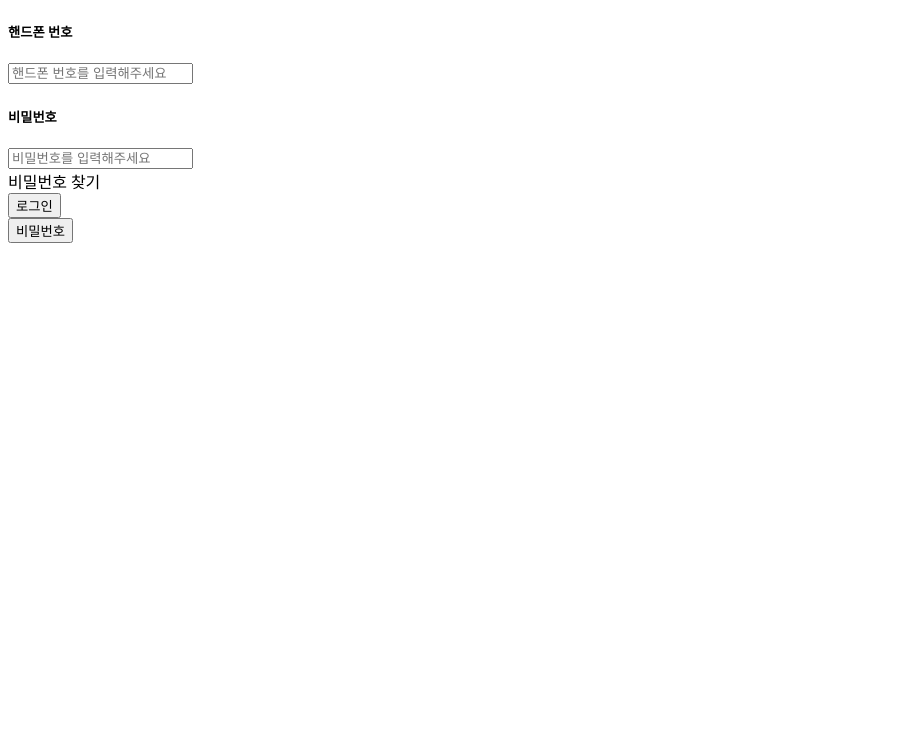
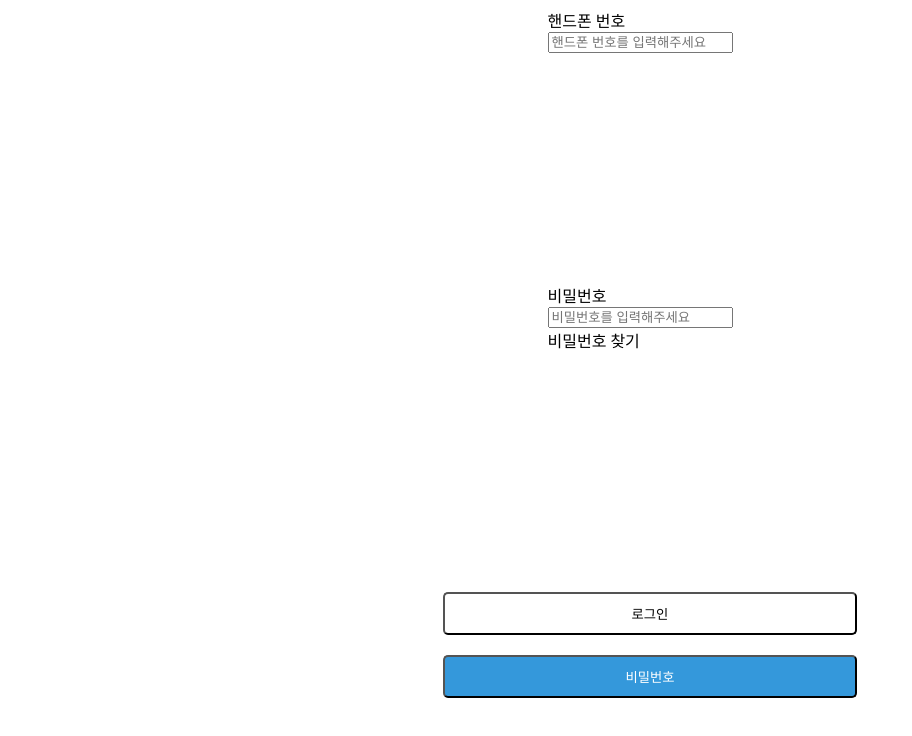
Before and after one commit to doosanpark/my_home, a Next.js app: page /login in a window 1280 px wide. Shown: the top 736 px of the page, without its empty margins (0-912 px from the left). Built offline with nearby package versions, Linux system fonts and the light colour scheme.

Commit message:
로그인 화면 진행중

```diff
--- a/pages/login.js
+++ b/pages/login.js
@@ -3,21 +3,22 @@ import React from 'react';
 function Login(){
 
     return (
+        <div className="container">
+            <div className="baseFormat">
                 <div>
-            <div>
-                <h5>핸드폰 번호</h5>
+                    <div>핸드폰 번호</div>
                     <input placeholder={"핸드폰 번호를 입력해주세요"}></input>
                 </div>
                 <div>
-                <h5>비밀번호</h5>
+                    <div>비밀번호</div>
                     <input placeholder={"비밀번호를 입력해주세요"}></input>
+                    <div><a>비밀번호 찾기</a></div>
                 </div>
-            <span><a>비밀번호 찾기</a></span>
+
                 <div>
-                <button>로그인</button>
+                    <button className="btnDefault">로그인</button>
+                    <button className="btnActive">비밀번호</button>
                 </div>
-            <div>
-                <button>비밀번호</button>
             </div>
         </div>
     );
--- a/styles/global.css
+++ b/styles/global.css
@@ -1,5 +1,34 @@
 .container {
     width: 500px;
     height: 700px;
+    max-height: 100%;
     margin: 0 auto;
 }
+
+.baseFormat{
+    display: flex;
+    flex-direction: column;
+    align-items: center;
+    justify-content: space-between;
+    height: 100%;
+}
+
+
+.btnDefault {
+    width: 100%;
+    padding: 10px 70px;
+    background-color: white;
+    border-radius: 5px;
+    margin: 10px;
+    cursor: pointer;
+}
+
+.btnActive{
+    width: 100%;
+    padding: 10px 70px;
+    background-color: rgb(52, 152, 219);
+    border-radius: 5px;
+    margin: 10px;
+    cursor: pointer;
+    color: white;
+}
--- a/styles/home.module.css
+++ b/styles/home.module.css
@@ -1,12 +1,13 @@
-.btn {
-    padding: 10px 70px;
-    background-color: white;
-    border-radius: 5px;
-    cursor: pointer;
+.baseFormat{
+    display: flex;
+    flex-direction: column;
+    align-items: center;
+    justify-content: space-between;
+    height: 100%;
 }
 
-.hi{
-
-    color: red;
-
+.imageArea{
+    height: 450px;
+    display: flex;
+    align-items: center;
 }
```
Also changed, not shown: pages/home.js (+5 -5 lines). Lines whose indentation alone changed are shown as unchanged.
